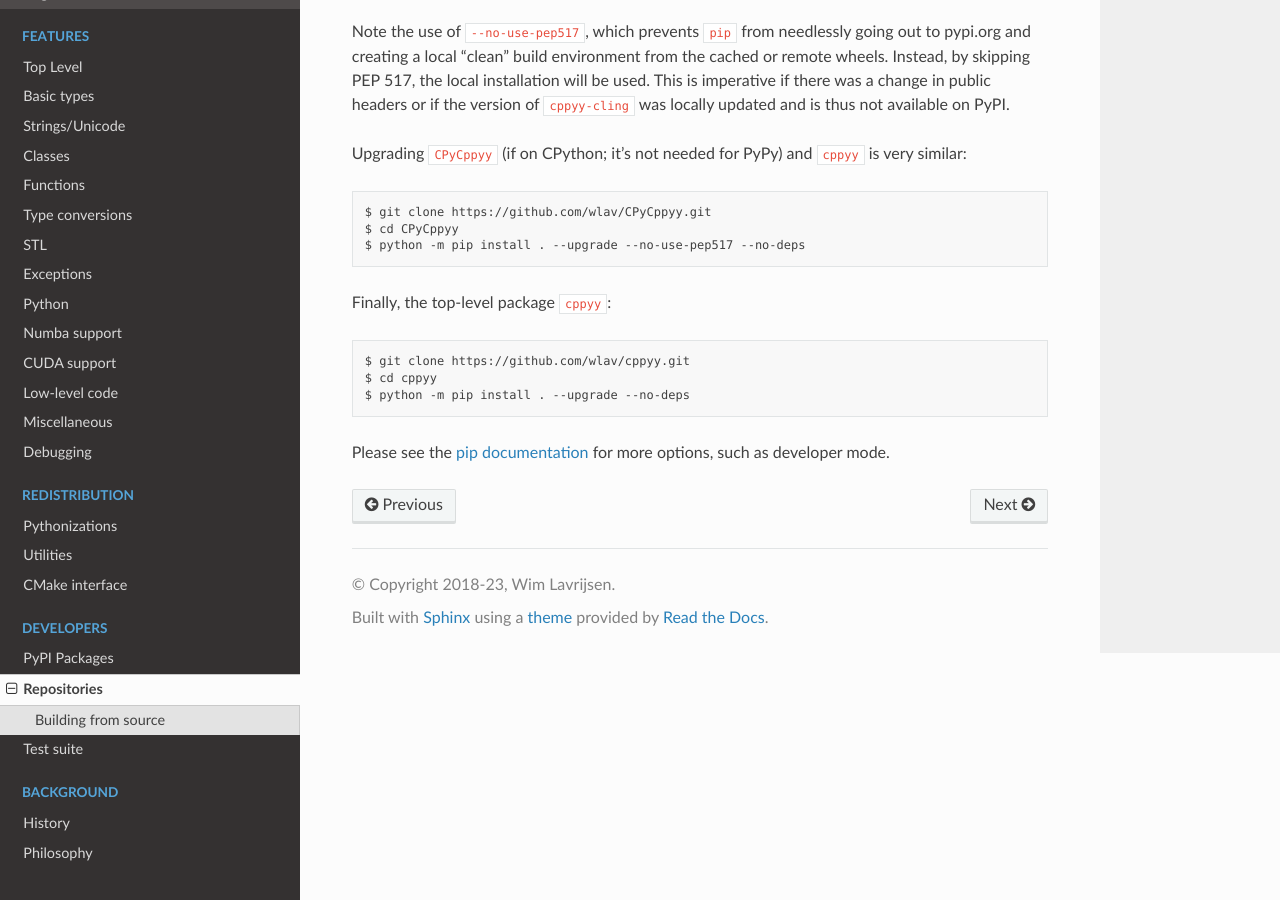
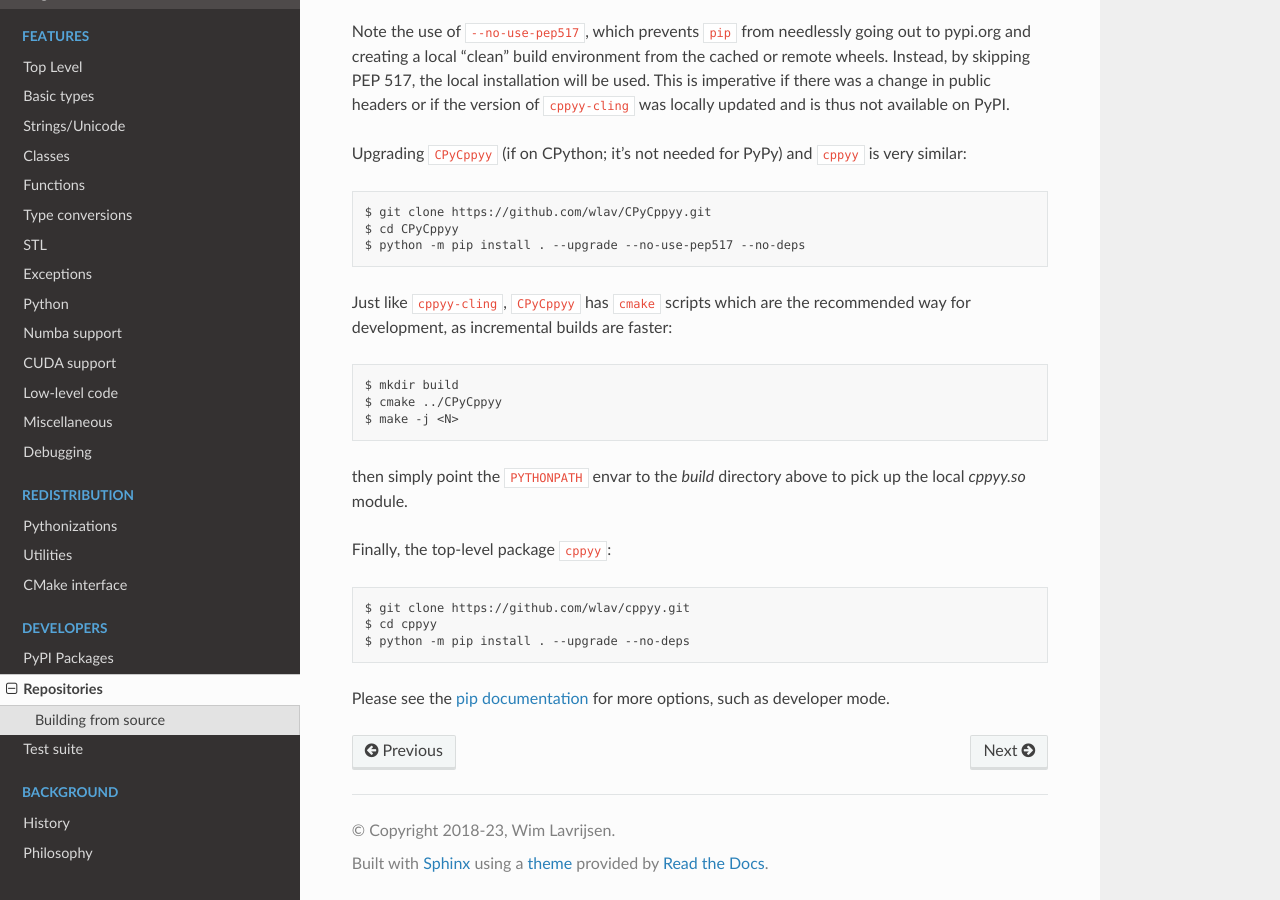
Before and after one commit to wlav/cppyy, a Sphinx documentation site: the page built from doc/source/repositories.rst, in a window 1280 px wide and 900 px high, scrolled down 2440 px. Built offline with Sphinx 7.4.7 and the Read the Docs theme 2.0.0, drawn with Linux system fonts in a browser that asks for light colours.

Commit message:
add a note about CPyCppyy's cmake interface

```diff
--- a/doc/source/repositories.rst
+++ b/doc/source/repositories.rst
@@ -108,7 +108,7 @@ install the latest or modified version of ``cppyy-cling`` into that::
  $ make -j <N> install
 
 where the ``cmake`` command needs to be given the full path to
-``site-packages/cppyy_backend`` in the virtual environment or other
+`site-packages/cppyy_backend` in the virtual environment or other
 installation location.
 Adjust other options (esp. ``CMAKE_CXX_STANDARD``) as needed.
 For the build command, adjust the ``cmake`` command as appropriate for your
@@ -137,6 +137,16 @@ is very similar::
  $ cd CPyCppyy
  $ python -m pip install . --upgrade --no-use-pep517 --no-deps
 
+Just like ``cppyy-cling``, ``CPyCppyy`` has ``cmake`` scripts which are the
+recommended way for development, as incremental builds are faster::
+
+ $ mkdir build
+ $ cmake ../CPyCppyy
+ $ make -j <N>
+
+then simply point the ``PYTHONPATH`` envar to the `build` directory above to
+pick up the local `cppyy.so` module.
+
 Finally, the top-level package ``cppyy``::
 
  $ git clone https://github.com/wlav/cppyy.git
```
